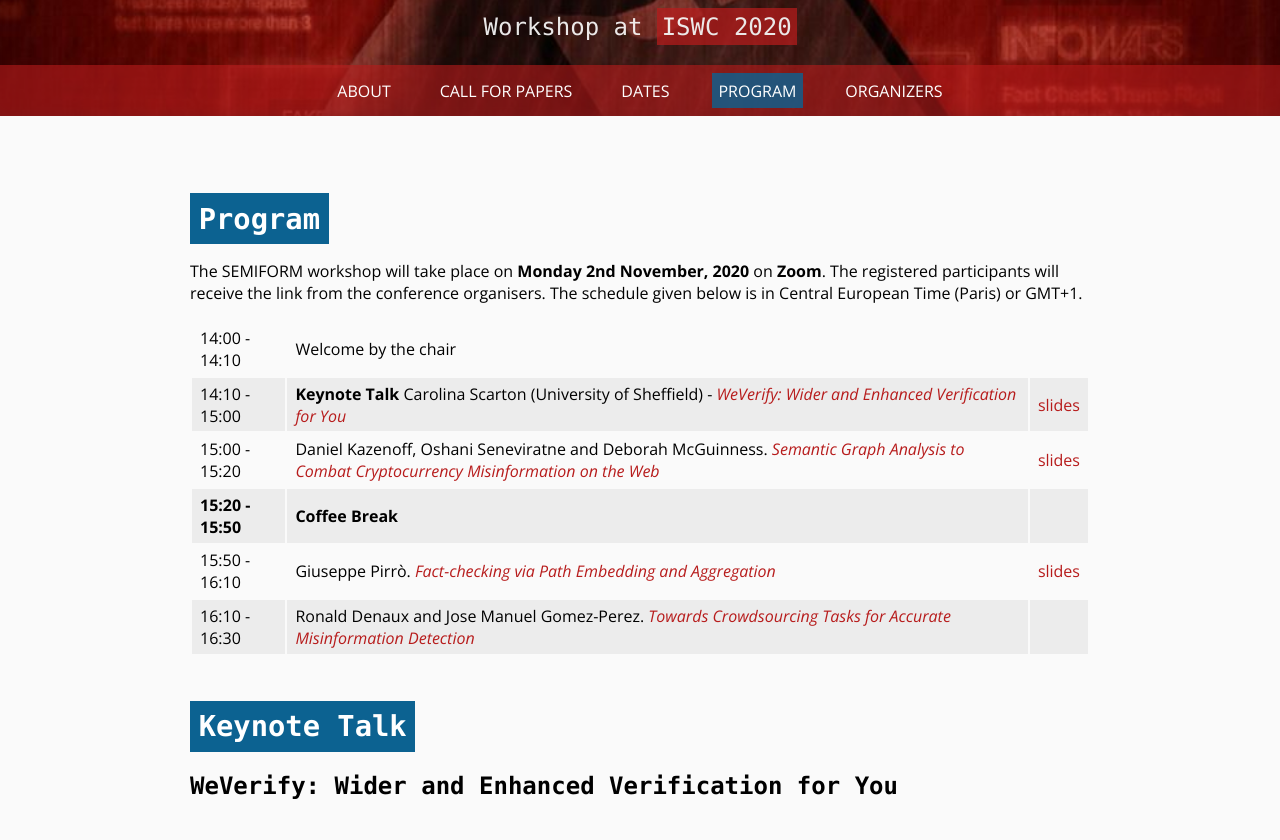
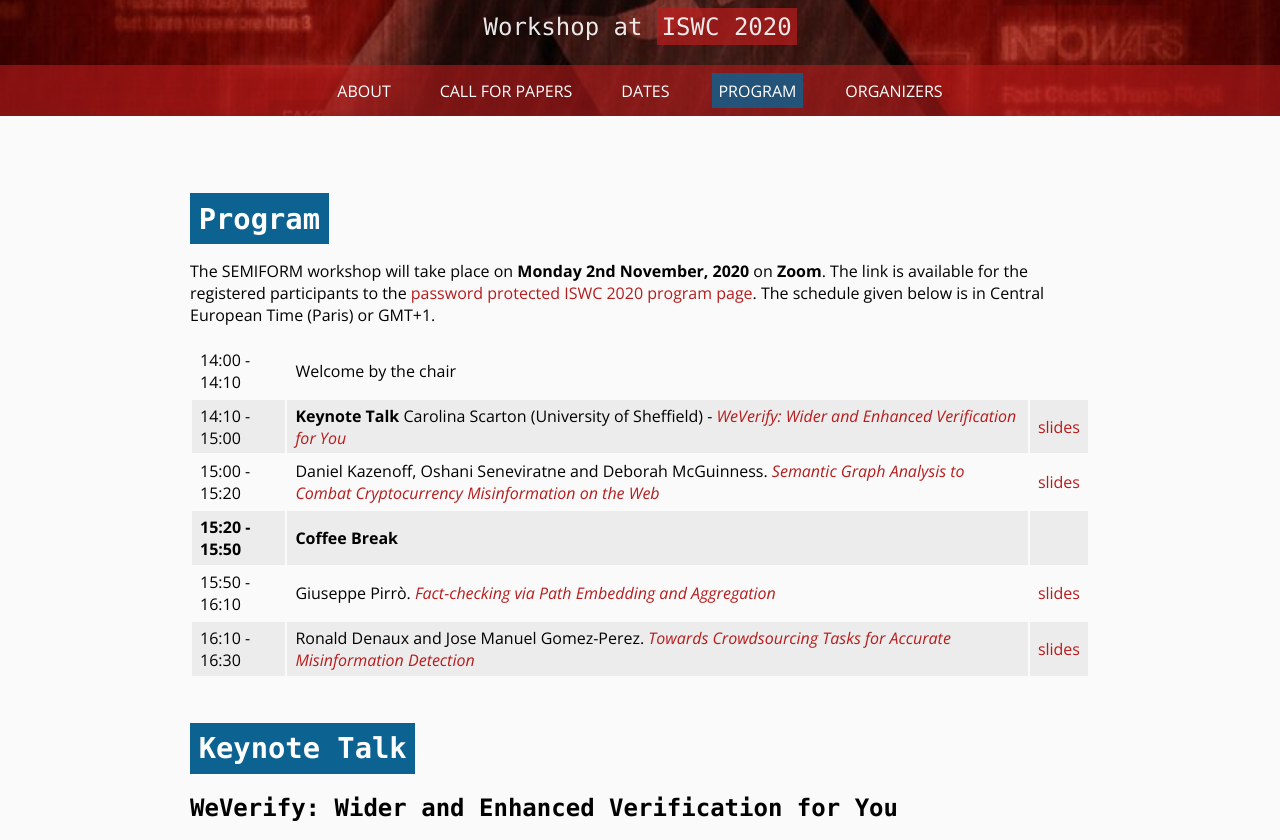
Before and after one commit to D2KLab/semiform2020, a Jekyll site: the page built from docs/program.md, in a window 1280 px wide and 900 px high, scrolled down 236 px, cut to the strip 0-840 px from the top of the window. Built offline with Jekyll 4.4.1, drawn with Linux system fonts in a browser that asks for light colours.

Commit message:
Minor in the program

```diff
--- a/docs/program.md
+++ b/docs/program.md
@@ -8,14 +8,14 @@ navigation_weight: 4
 
 # Program
 
-The SEMIFORM workshop will take place on **Monday 2nd November, 2020** on **Zoom**. The registered participants will receive the link from the conference organisers. The schedule given below is in Central European Time (Paris) or GMT+1.
+The SEMIFORM workshop will take place on **Monday 2nd November, 2020** on **Zoom**. The link is available for the registered participants to the [password protected ISWC 2020 program page](https://iswc2020.semanticweb.org/program/conference-program/). The schedule given below is in Central European Time (Paris) or GMT+1.
 
 | 14:00 - 14:10	| Welcome by the chair |
 | 14:10 - 15:00	| **Keynote Talk** Carolina Scarton (University of Sheffield) - *WeVerify: Wider and Enhanced Verification for You* | [slides](slides/Carol Scarton-Keynote-WeVerify.pdf) |
 | 15:00 - 15:20	| Daniel Kazenoff, Oshani Seneviratne and Deborah McGuinness. *[Semantic Graph Analysis to Combat Cryptocurrency Misinformation on the Web](https://drive.google.com/file/d/1q6i1wxqHLpdNMWX1XzibVquvDpc6XubR/view?usp=sharing)* | [slides](https://rpi.app.box.com/v/SEMIFORM2020-IBPA) |
 | **15:20 - 15:50**	| **Coffee Break** |
 | 15:50 - 16:10	| Giuseppe Pirrò. *[Fact-checking via Path Embedding and Aggregation](https://drive.google.com/file/d/1LHPOeYUsU4aV2qcFQ1NaylIQQ1boBIVf/view?usp=sharing)* | [slides](https://ergotid.files.wordpress.com/2020/11/slides-semiform2020.pdf) |
-| 16:10 - 16:30	| Ronald Denaux and Jose Manuel Gomez-Perez. *[Towards Crowdsourcing Tasks for Accurate Misinformation Detection](https://drive.google.com/file/d/17CV3sO3w7I4kyNm7S2Fr54Flrepl7nhU/view?usp=sharing)* |
+| 16:10 - 16:30	| Ronald Denaux and Jose Manuel Gomez-Perez. *[Towards Crowdsourcing Tasks for Accurate Misinformation Detection](https://drive.google.com/file/d/17CV3sO3w7I4kyNm7S2Fr54Flrepl7nhU/view?usp=sharing)* | [slides]() |
 
 # Keynote Talk
 
```
